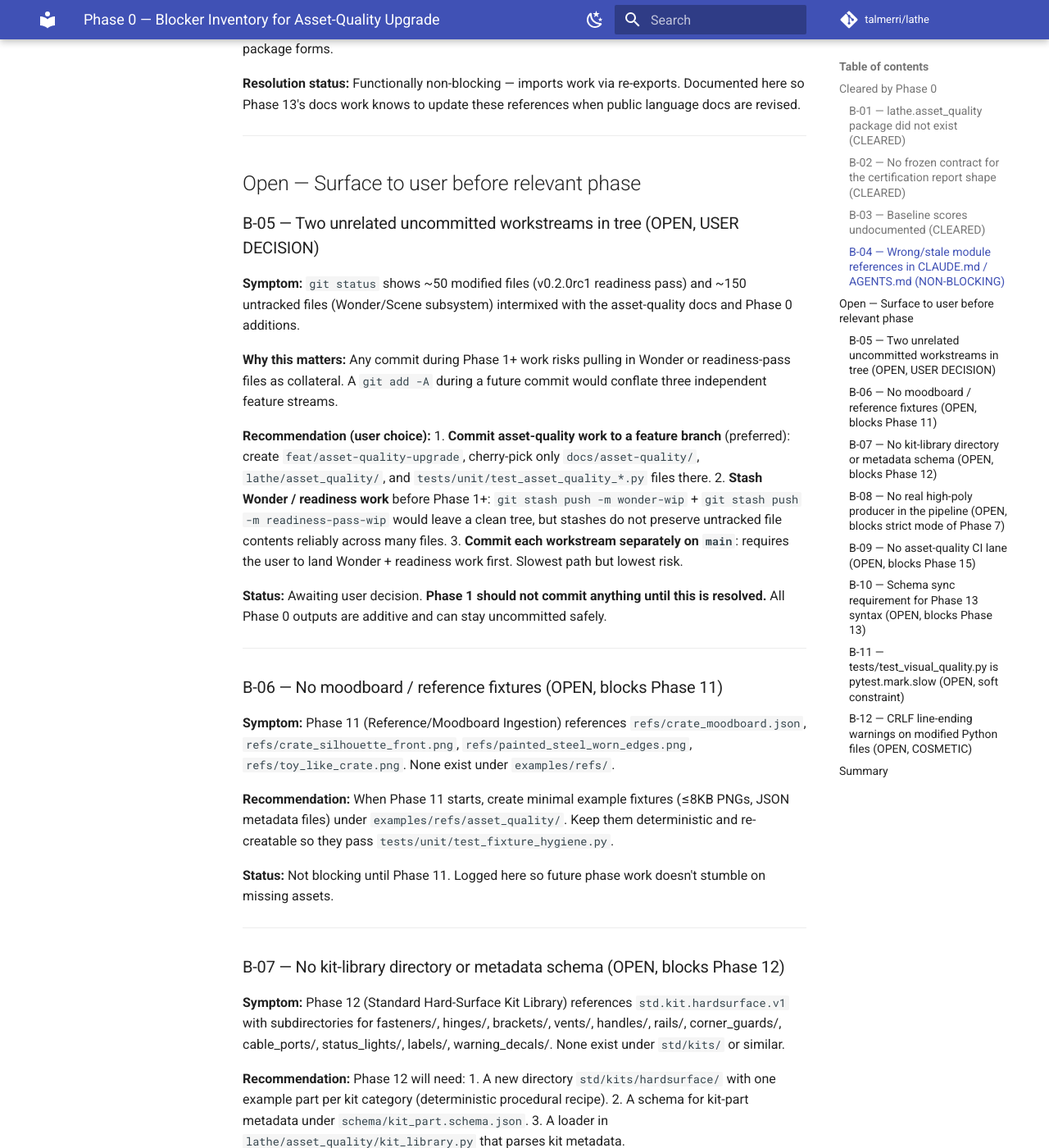
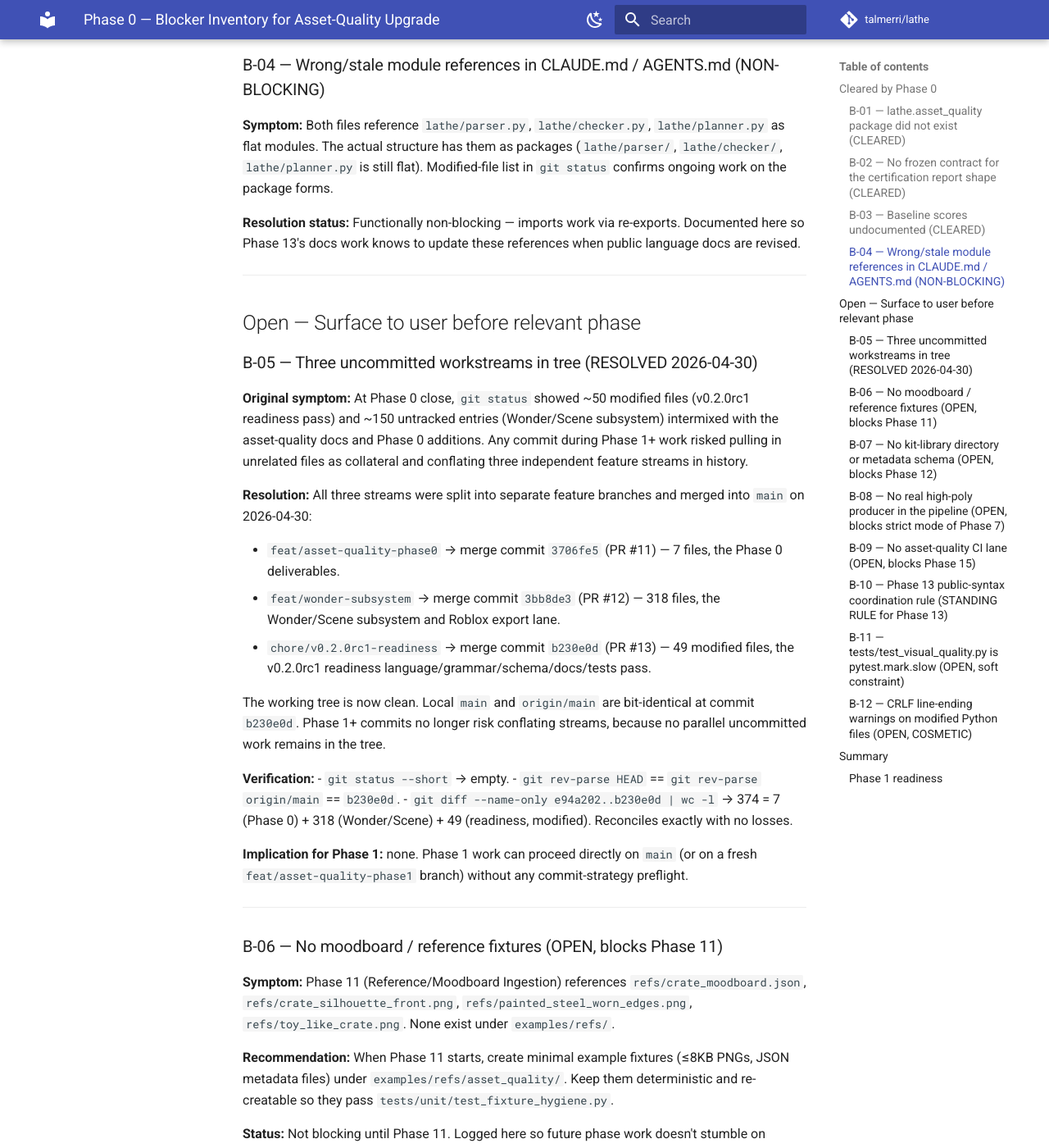
Before and after one commit to CodePhobiia/lathe, an MkDocs documentation site: the page built from docs/asset-quality/phase0-blockers.md, in a window 1280 px wide and 1400 px high, scrolled down 1741 px. Shown: the whole window at 82% size. Built offline with MkDocs 1.6.1 and Material for MkDocs 9.7.7, drawn with Linux system fonts in a browser that asks for light colours; comment, search, counter and statistics services are not loaded; some of the changed text lies outside the part shown.

Commit message:
docs(asset-quality): refresh Phase 0 blockers + add Phase 1 preflight
Updates docs/asset-quality/phase0-blockers.md and adds
docs/asset-quality/phase1-preflight.md to reflect repo state after the
2026-04-30 main-merges of feat/asset-quality-phase0,
feat/wonder-subsystem, and chore/v0.2.0rc1-readiness.

phase0-blockers.md:
- B-05 (three uncommitted workstreams): OPEN/USER DECISION -> RESOLVED.
  Cites the three merge commits (3706fe5, 3bb8de3, b230e0d) and the
  verification chain that local main matches origin/main bit-for-bit
  with file-count math reconciling to 374 files.
- B-10 (Phase 13 syntax conflicts): hard blocker -> STANDING RULE. The
  in-flight readiness conflict is removed; the AGENTS.md
  language-contract coordination rule remains in force whenever Phase
  13 begins.
- Header gains a status legend (CLEARED, RESOLVED, OPEN, STANDING
  RULE, NON-BLOCKING) and a "Last updated 2026-04-30" line.
- Summary table updated for B-05 and B-10. New "Phase 1 readiness"
  subsection states explicitly that Phase 1 has zero blockers.

phase1-preflight.md (new):
- Confirms branch main, working tree clean, three workstreams merged.
- Phase 1 blockers: none.
- Future-phase blockers tracked: B-06 (Phase 11), B-07 (Phase 12),
  B-08 (Phase 7 strict mode), B-09 (Phase 15), B-10 (Phase 13).
- Phase 1 implementation scope: deterministic visual-quality
  diagnostics only, additive quality_diagnostics object, preserves
  existing report fields, .lth compatibility, and
  lathe.shape.intent_mesh_handoff_v1.

Verification:
- git status --short shows only these two files staged.
- python -m pytest tests/unit/test_asset_quality_baseline_report_shape.py -v
  -> 5 passed.

Co-Authored-By: Claude Opus 4.7 (1M context) <noreply@anthropic.com>

```diff
--- a/docs/asset-quality/phase0-blockers.md
+++ b/docs/asset-quality/phase0-blockers.md
@@ -2,13 +2,19 @@
 
 > Companion to `docs/asset-quality/baseline-evidence.md`.
 > Each entry below is a real or potential blocker for Phases 1–15 of
-> `docs/asset-quality/improvement-tasklist.md`. Items marked **CLEARED** are
-> resolved by Phase 0; items marked **OPEN** need user attention before the
-> corresponding phase can ship cleanly.
+> `docs/asset-quality/improvement-tasklist.md`.
+>
+> **Status legend:**
+> - **CLEARED** — resolved by Phase 0 work.
+> - **RESOLVED** — resolved after Phase 0 by a separate event (e.g. main-merge).
+> - **OPEN** — scoped to a specific future phase; does not block earlier phases.
+> - **STANDING RULE** — a coordination rule that applies whenever the relevant phase begins; never a hard blocker by itself.
+> - **NON-BLOCKING** — tracked for completeness; never blocks any phase.
 
-**Date:** 2026-04-29
-**Author:** Phase 0 baseline pass
-**Repository state:** see `baseline-evidence.md` Section 8.
+**Date:** 2026-04-29 (created at Phase 0 close).
+**Last updated:** 2026-04-30 — B-05 marked RESOLVED after main-merge; B-10 reframed as a standing Phase 13 coordination rule.
+**Author:** Phase 0 baseline pass.
+**Repository state at update:** working tree clean on `main` at commit `b230e0d`. The pre-merge state described in `baseline-evidence.md` Section 8 no longer applies; see B-05 below for the resolution.
 
 ---
 
@@ -58,18 +64,24 @@
 
 ## Open — Surface to user before relevant phase
 
-### B-05 — Two unrelated uncommitted workstreams in tree (OPEN, USER DECISION)
+### B-05 — Three uncommitted workstreams in tree (RESOLVED 2026-04-30)
 
-**Symptom:** `git status` shows ~50 modified files (v0.2.0rc1 readiness pass) and ~150 untracked files (Wonder/Scene subsystem) intermixed with the asset-quality docs and Phase 0 additions.
+**Original symptom:** At Phase 0 close, `git status` showed ~50 modified files (v0.2.0rc1 readiness pass) and ~150 untracked entries (Wonder/Scene subsystem) intermixed with the asset-quality docs and Phase 0 additions. Any commit during Phase 1+ work risked pulling in unrelated files as collateral and conflating three independent feature streams in history.
 
-**Why this matters:** Any commit during Phase 1+ work risks pulling in Wonder or readiness-pass files as collateral. A `git add -A` during a future commit would conflate three independent feature streams.
+**Resolution:** All three streams were split into separate feature branches and merged into `main` on 2026-04-30:
 
-**Recommendation (user choice):**
-1. **Commit asset-quality work to a feature branch** (preferred): create `feat/asset-quality-upgrade`, cherry-pick only `docs/asset-quality/`, `lathe/asset_quality/`, and `tests/unit/test_asset_quality_*.py` files there.
-2. **Stash Wonder / readiness work** before Phase 1+: `git stash push -m wonder-wip` + `git stash push -m readiness-pass-wip` would leave a clean tree, but stashes do not preserve untracked file contents reliably across many files.
-3. **Commit each workstream separately on `main`**: requires the user to land Wonder + readiness work first. Slowest path but lowest risk.
+- `feat/asset-quality-phase0` → merge commit `3706fe5` (PR #11) — 7 files, the Phase 0 deliverables.
+- `feat/wonder-subsystem` → merge commit `3bb8de3` (PR #12) — 318 files, the Wonder/Scene subsystem and Roblox export lane.
+- `chore/v0.2.0rc1-readiness` → merge commit `b230e0d` (PR #13) — 49 modified files, the v0.2.0rc1 readiness language/grammar/schema/docs/tests pass.
 
-**Status:** Awaiting user decision. **Phase 1 should not commit anything until this is resolved.** All Phase 0 outputs are additive and can stay uncommitted safely.
+The working tree is now clean. Local `main` and `origin/main` are bit-identical at commit `b230e0d`. Phase 1+ commits no longer risk conflating streams, because no parallel uncommitted work remains in the tree.
+
+**Verification:**
+- `git status --short` → empty.
+- `git rev-parse HEAD` == `git rev-parse origin/main` == `b230e0d`.
+- `git diff --name-only e94a202..b230e0d | wc -l` → 374 = 7 (Phase 0) + 318 (Wonder/Scene) + 49 (readiness, modified). Reconciles exactly with no losses.
+
+**Implication for Phase 1:** none. Phase 1 work can proceed directly on `main` (or on a fresh `feat/asset-quality-phase1` branch) without any commit-strategy preflight.
 
 ---
 
@@ -120,20 +132,20 @@
 
 ---
 
-### B-10 — Schema sync requirement for Phase 13 syntax (OPEN, blocks Phase 13)
+### B-10 — Phase 13 public-syntax coordination rule (STANDING RULE for Phase 13)
 
-**Symptom:** Phase 13 introduces optional `.lth` blocks (`art_direction`, `construction`, `material_graph`, `references`, `kit`). Adding any one of these requires a coordinated update across:
+**Symptom:** Phase 13 introduces optional `.lth` blocks (`art_direction`, `construction`, `material_graph`, `references`, `kit`). Per AGENTS.md *Working agreements / Language contract changes*, any change to the public language surface requires a coordinated update across **all** of these layers in a single PR:
 - `spec/lathe-v0.1.md`
 - `grammar/lathe.lark`
 - `schema/lathe.schema.json`
 - `lathe/parser/`, `lathe/normalizer.py`, `lathe/resolver.py`, `lathe/checker/`
 - examples + tests
 
-**The `git status` already shows all of these files in modified state from the v0.2.0rc1 readiness pass.** Phase 13 work would conflict directly with that pass.
+**Update 2026-04-30:** The earlier in-flight v0.2.0rc1 readiness pass that previously held all of these files in modified state is now merged into `main` (commit `b230e0d`). The hard "wait for readiness merge" gate that originally blocked Phase 13 is therefore removed — Phase 13 can begin whenever the asset-quality upgrade reaches that point.
 
-**Recommendation:** Phase 13 cannot start until the readiness-pass changes are merged or rebased. Phase 1–12 work can proceed independently because they only touch report shapes, not source syntax.
+**Standing rule (still in force whenever Phase 13 begins):** Phase 13 implementation must update the eight layers above together in a single coordinated PR. Phase 1–12 work proceeds independently because it only touches report shapes, additive validators, and new packages under `lathe/asset_quality/` — never the public source syntax. The contract tests in `tests/unit/test_asset_quality_baseline_report_shape.py` verify that Phase 1–12 stays syntax-additive only.
 
-**Status:** Hard blocker for Phase 13. Soft constraint that Phase 1–12 should remain syntax-additive only (validated by the contract tests above).
+**Status:** Standing language-contract coordination rule. Not a hard blocker; applies only when Phase 13 begins. Does not block Phases 1–12.
 
 ---
 
@@ -165,17 +177,23 @@
 
 | ID | Title | Status | Blocks |
 |---|---|---|---|
-| B-01 | `lathe.asset_quality` package missing | CLEARED | Phase 1+ |
-| B-02 | No frozen report-shape contract | CLEARED | Phase 1+ |
-| B-03 | Baseline scores undocumented | CLEARED | Phase 1+ |
+| B-01 | `lathe.asset_quality` package missing | CLEARED | — |
+| B-02 | No frozen report-shape contract | CLEARED | — |
+| B-03 | Baseline scores undocumented | CLEARED | — |
 | B-04 | Stale module references in CLAUDE/AGENTS docs | NON-BLOCKING | — |
-| B-05 | Two unrelated uncommitted workstreams in tree | **OPEN — USER DECISION** | All Phase 1+ commits |
-| B-06 | No moodboard fixtures | OPEN | Phase 11 |
-| B-07 | No kit-library scaffolding | OPEN | Phase 12 |
-| B-08 | No real high-poly producer | OPEN (warning-only OK) | Phase 7 strict |
-| B-09 | No asset-quality CI lane | OPEN | Phase 15 |
-| B-10 | Phase 13 syntax conflicts with readiness pass | OPEN | Phase 13 |
+| B-05 | Three uncommitted workstreams in tree | **RESOLVED 2026-04-30** | — |
+| B-06 | No moodboard / reference fixtures | OPEN | Phase 11 only |
+| B-07 | No kit-library scaffolding | OPEN | Phase 12 only |
+| B-08 | No real high-poly producer | OPEN (warning-only path is fine) | Phase 7 strict mode only |
+| B-09 | No asset-quality CI lane | OPEN | Phase 15 only |
+| B-10 | Phase 13 public-syntax coordination rule | STANDING RULE | Phase 13 only |
 | B-11 | Slow benchmark test | NON-BLOCKING | — |
 | B-12 | CRLF warnings | NON-BLOCKING | — |
 
-**Critical path before Phase 1:** Resolve **B-05** (decide commit strategy) and re-run baseline on the chosen branch / state. Everything else is either cleared by Phase 0 or scoped to a later phase.
+### Phase 1 readiness
+
+**Phase 1 blockers: none.** B-01, B-02, B-03 are cleared by Phase 0; B-05 is resolved by today's main-merges. None of B-06 through B-12 apply to Phase 1.
+
+**Future-phase blockers remain tracked:** B-06 (Phase 11), B-07 (Phase 12), B-08 (Phase 7 strict mode), B-09 (Phase 15), B-10 (Phase 13).
+
+**Standing rule for Phase 13:** Do not start public-syntax work until `spec/lathe-v0.1.md`, `grammar/lathe.lark`, `schema/lathe.schema.json`, `lathe/parser/`, `lathe/normalizer.py`, `lathe/resolver.py`, `lathe/checker/`, examples, and tests can all be updated together in a single coordinated PR. Phases 1–12 are syntax-additive only and are not subject to this rule.
```
Also changed, not shown: docs/asset-quality/phase1-preflight.md (added, +100 -0 lines).
